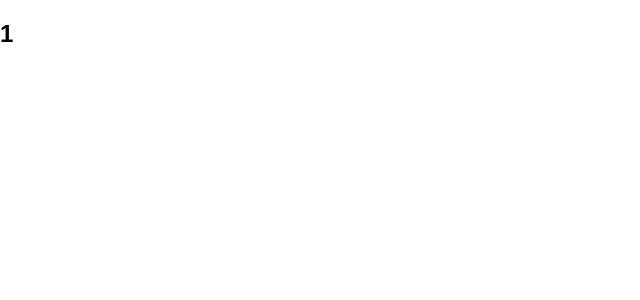
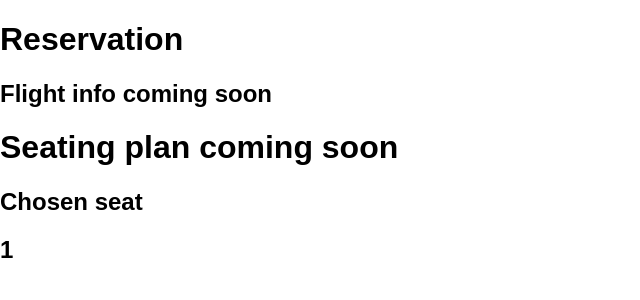
Before and after one commit to Jgan91/burning-airlines-app, a React (Create React App) app: page /#/flight/1 in a window 1280 px wide. Shown: the top 300 px of the page, without its empty margins (0-640 px from the left). Built offline with nearby package versions, Linux system fonts and the light colour scheme.

Commit message:
changed routes

```diff
--- a/src/Routes.js
+++ b/src/Routes.js
@@ -15,7 +15,7 @@ const Routes = (
       <Route exact path="/" component={ BurningAirlines } />
       <Route exact path="/airplane" component={ Airplane } />
       <Route exact path="/flight" component={ Flight } />
-      <Route path="/flight/:flightId" component={ FlightDetail } />
+      <Route path="/flight/:flightId" component={ Reservation } />
       <Route exact path="/search" component={ Search } />
       <Route exact path="/reservation" component={ Reservation } />
     </div>
--- a/src/components/Reservation.js
+++ b/src/components/Reservation.js
@@ -12,6 +12,7 @@ class Reservation extends Component {
       < FlightInfo />
       < SeatingPlan />
       < SelectedSeat />
+      <h2>{ this.props.match.params.flightId }</h2>
     </div>
     )
   }
```
